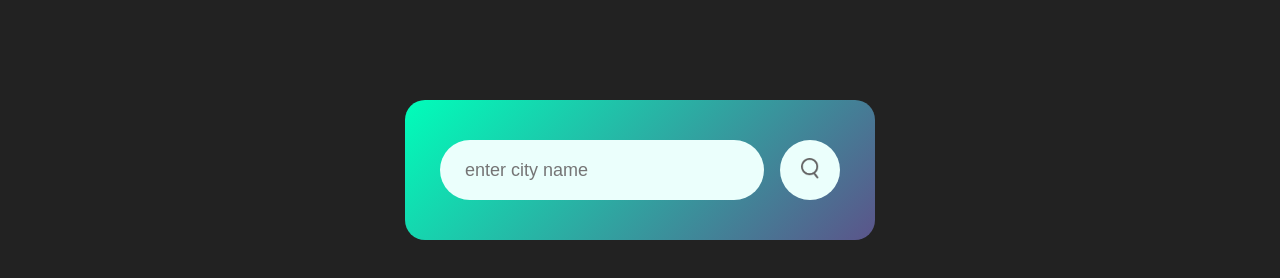
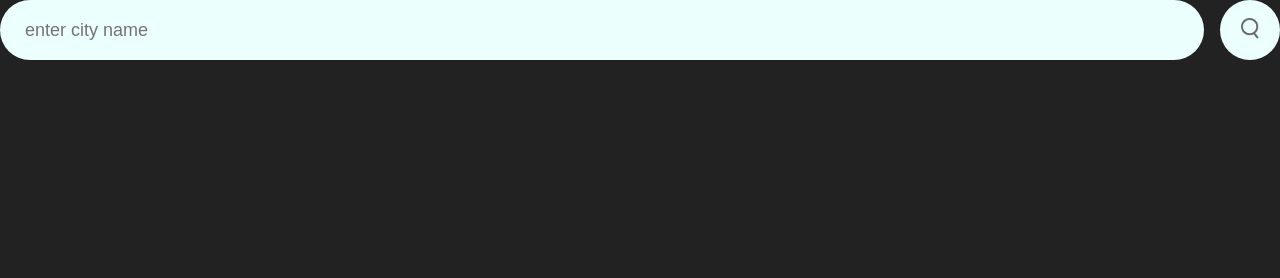
Before and after one commit to SamRex398/SamRex398.github.io, a plain HTML site: page index.html in a window 1280 px wide. Drawn offline with Linux system fonts and the light colour scheme.

Commit message:
Add files via upload

```diff
--- a/index.html
+++ b/index.html
@@ -7,7 +7,7 @@
     <link rel="stylesheet" href="style.css">
 </head>
 <body>
-    <div class="card">
+    <div class="w3-card">
         <div class="search">
             <input type="text" placeholder="enter city name" spellcheck="false">
             <button><img src="./Weather App/images/search.png" alt=""></button>
```
